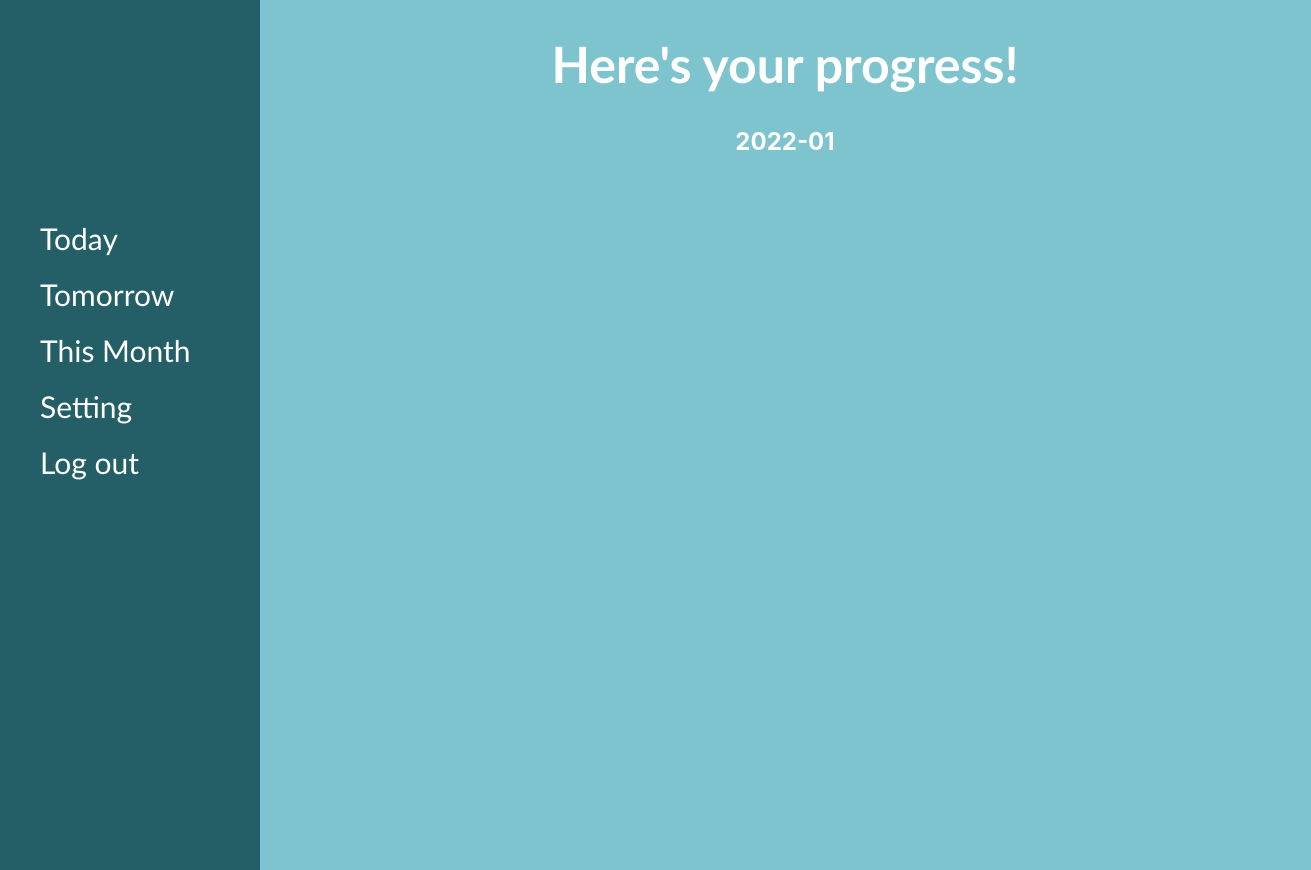
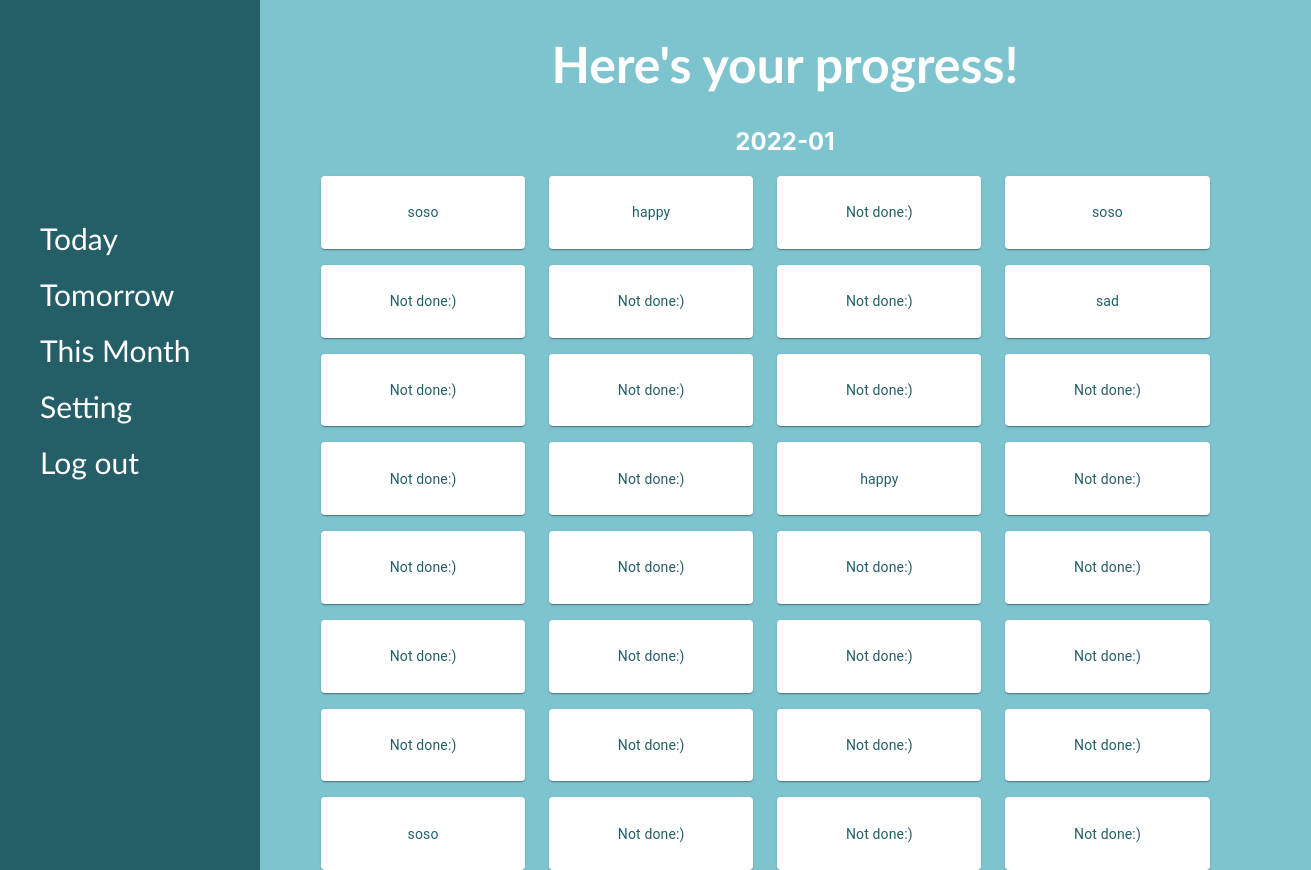
Before and after one commit to eun-chae-s/Study-Planner-React, a React (Create React App) app: page /month in a window 1280 px wide. Shown: the whole page, 1311 px wide, since content can reach past the window. Before the commit the page ends 800 px from the top, so only its background shows below. Built offline with nearby package versions, Linux system fonts and the light colour scheme.

Commit message:
Worked on the grid page

```diff
--- a/src/routes/css/month.css
+++ b/src/routes/css/month.css
@@ -62,6 +62,7 @@
   height: 750px;
   background-color: white;
   margin: auto;
-  display: grid;
-  grid-gap: 20px 20px;
 }
+.css-n2eppy {
+  margin: auto;
+}
--- a/src/routes/month.js
+++ b/src/routes/month.js
@@ -6,10 +6,58 @@ import { Grid, Paper, Box } from '@mui/material';
 
 const Item = styled(Paper)(({ theme }) => ({
     ...theme.typography.body2,
-    padding: theme.spacing(1),
+    padding: theme.spacing(3.3),
+    margin: theme.spacing("auto"),
     textAlign: 'center',
-    color: theme.palette.text.secondary,
+    color: '#245f68'
   }));
+
+class FormRow extends React.Component {
+    constructor(props) {
+        super(props);
+    }
+
+    render() {
+        return (
+            <React.Fragment>
+                <Grid item xs={2.7}>
+                    <Item>
+                        {
+                            this.props.items[0] == ''
+                            ? "Not done:)"
+                            : this.props.items[0][0]
+                        }
+                    </Item>
+                </Grid>
+                <Grid item xs={2.7}>
+                    <Item>
+                        {
+                            this.props.items[1] == ''
+                            ? "Not done:)"
+                            : this.props.items[1][0]
+                        }
+                    </Item>
+                </Grid>
+                <Grid item xs={2.7}>
+                    <Item>
+                        {
+                            this.props.items[2] == ''
+                            ? "Not done:)"
+                            : this.props.items[2][0]
+                        }
+                    </Item>
+                </Grid>
+                <Grid item xs={2.7}>
+                    <Item>
+                        {
+                            (this.props.items[3] == '') ? "Not done:)" : this.props.items[3][0]
+                        }
+                    </Item>
+                </Grid>
+            </React.Fragment>
+        );
+    }
+}
 
 class Month extends React.Component {
     constructor(props) {
@@ -19,6 +67,29 @@ class Month extends React.Component {
             4: ['soso', 60], 8: ['sad', 40], 15:['happy', 80], 29:['soso', 70]
             }
         }
+
+        this.convertData = this.convertData.bind(this);
+    }
+
+    convertData(data) {
+        var arr = Array(32);
+        for (var i = 0; i < 32; i++) {
+            if (data[i + 1] == null) {
+                arr[i] = '';
+            } else {
+                arr[i] = data[i + 1];
+            }
+        }
+        var final = Array(8);
+        for (var i = 0; i < 8; i++) {
+            var a = Array(4);
+            a[0] = arr[4 * i];
+            a[1] = arr[4 * i + 1];
+            a[2] = arr[4 * i + 2];
+            a[3] = arr[4 * i + 3];
+            final[i] = a;
+        }
+        return final;
     }
 
     render() {
@@ -45,41 +116,43 @@ class Month extends React.Component {
                 <div className="this-month-planners">
                     <h1>Here's your progress!</h1>
                     <h2>{new Date().toISOString().slice(0, 7)}</h2>
-                    <Box sx={{ flexGrow: 1 }}>
-                        <Grid container spacing={2} direction="row" justifyContent="center" alignItems="center">
-                            {Array.from({length:31},(v,k) => k+1).map((num) => {
-                                console.log(num);
-                                <Grid item xs={6} md={8}>
-                                    <Item>hello!</Item>
-                                </Grid>
-                                // if (this.state.data[num] != null) {
-                                //     <Grid item xs={6} md={8}>
-                                //         <Item>{this.state.data[num][0]}</Item>
-                                //     </Grid>
-                                // } else {
-
-                                // }
-
-                            })}
+                    <Box
+                        display="grid"
+                        sx={{ flexGrow: 1}}
+                        width="100%"
+                    >
+                        <Grid
+                            container spacing={2}
+                            alignItems="center"
+                            justify="center"
+                            marginLeft="15px"
+                        >
+                            <Grid container item spacing={3}>
+                                <FormRow items={this.convertData(this.state.data)[0]} />
+                            </Grid>
+                            <Grid container item spacing={3}>
+                                <FormRow items={this.convertData(this.state.data)[1]} />
+                            </Grid>
+                            <Grid container item spacing={3}>
+                                <FormRow items={this.convertData(this.state.data)[2]} />
+                            </Grid>
+                            <Grid container item spacing={3}>
+                                <FormRow items={this.convertData(this.state.data)[3]} />
+                            </Grid>
+                            <Grid container item spacing={3}>
+                                <FormRow items={this.convertData(this.state.data)[4]} />
+                            </Grid>
+                            <Grid container item spacing={3}>
+                                <FormRow items={this.convertData(this.state.data)[5]} />
+                            </Grid>
+                            <Grid container item spacing={3}>
+                                <FormRow items={this.convertData(this.state.data)[6]} />
+                            </Grid>
+                            <Grid container item spacing={3}>
+                                <FormRow items={this.convertData(this.state.data)[7]} />
+                            </Grid>
                         </Grid>
                     </Box>
-
-                    {/* <div className="collection">
-                        {Array.from({length:31},(v,k)=>k+1).map((num) => {
-                            console.log(num);
-                            if (this.state.data[num] != null) {
-                                <div className={"item"} id={"item" + num}>
-                                    <a>{this.state.data[num][0]}</a>
-                                    <a>{this.state.data[num][1]}</a>
-                                </div>
-                            } else {
-                                <div className={"item"} id={"item" + num}>
-                                    hello
-                                </div>
-                            }
-
-                        })}
-                    </div> */}
                 </div>
             </div>
         )
```
